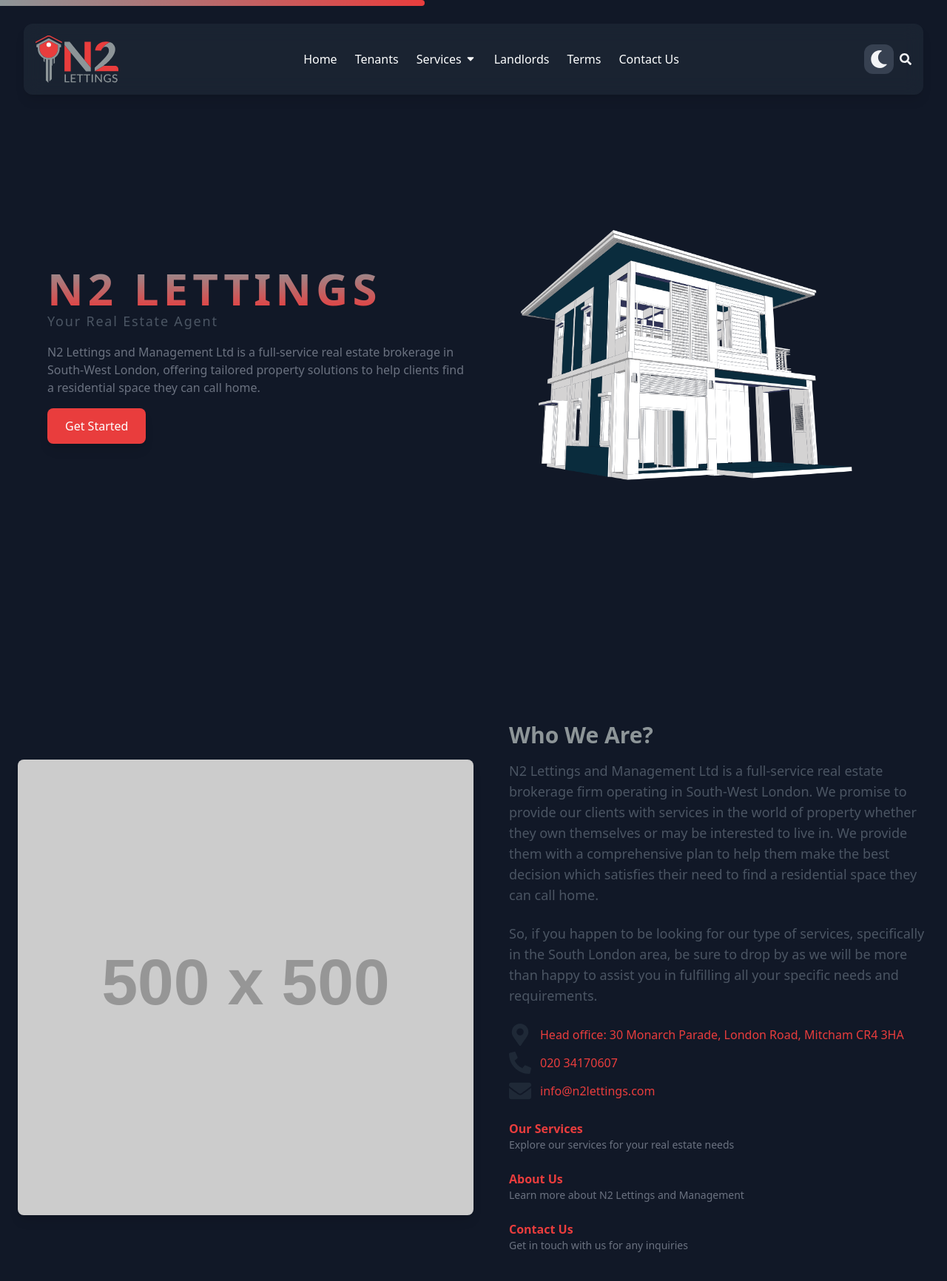
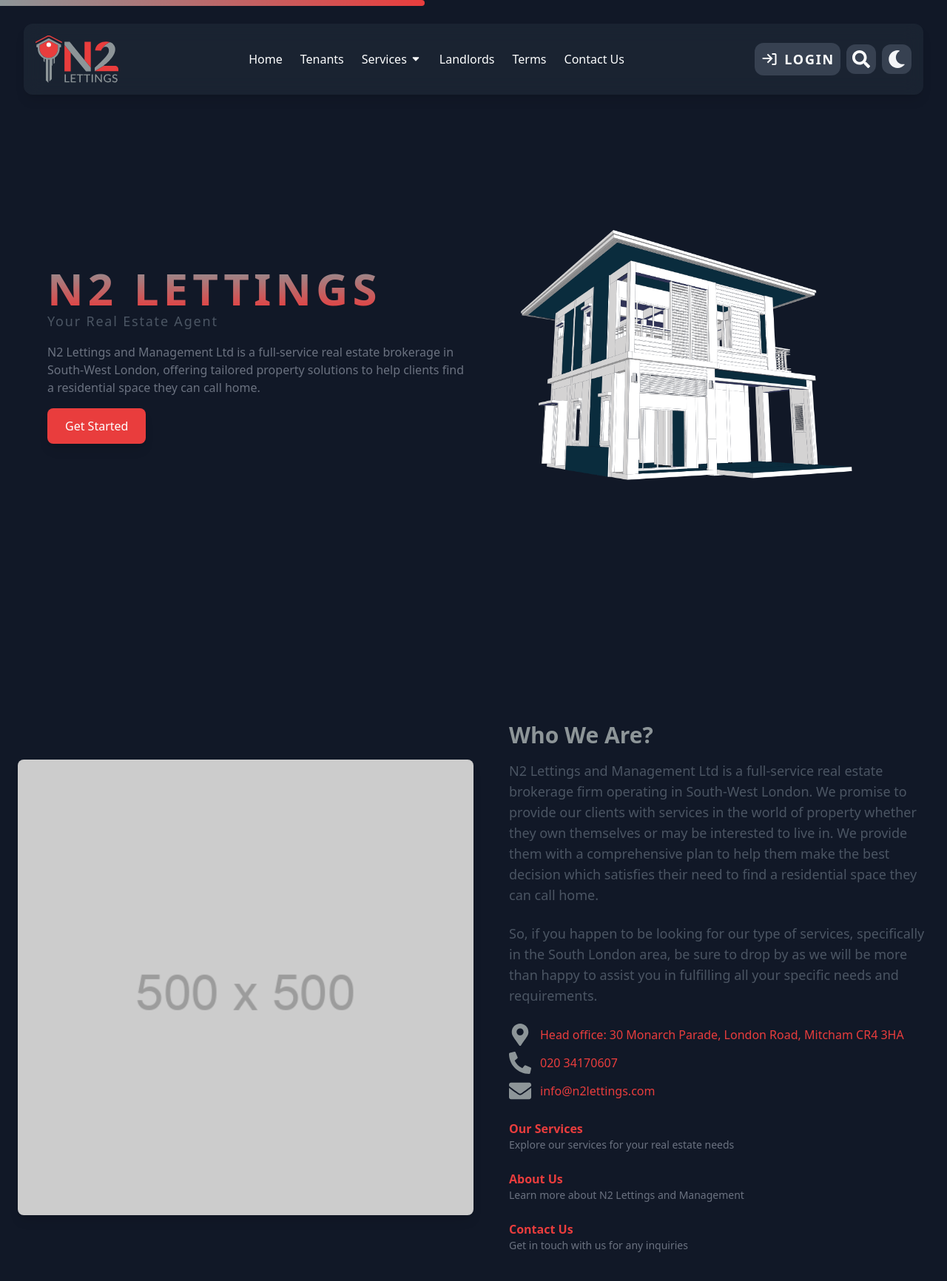
Before and after one commit to wahabsharif/n2-lettings, a Next.js app: page / in a window 1280 px wide. Shown: the top 1732 px of the page at 74% size. Built offline with nearby package versions, Linux system fonts and the light colour scheme.

Commit message:
Basic updates

```diff
--- a/src/components/common/MobileNavBar.tsx
+++ b/src/components/common/MobileNavBar.tsx
@@ -10,6 +10,7 @@ import { ImCross } from "react-icons/im";
 import { TiArrowSortedUp } from "react-icons/ti";
 import { motion, AnimatePresence } from "framer-motion";
 import Logo from "@/assets/images/logo/n2-logo.svg";
+import { CgLogIn } from "react-icons/cg";
 
 const MobileNavBar: React.FC = () => {
   const [isMenuOpen, setIsMenuOpen] = useState(false);
@@ -62,9 +63,17 @@ const MobileNavBar: React.FC = () => {
         </Link>
 
         <div className="flex">
+          <motion.div
+            whileHover={{ scale: 1.1 }}
+            transition={{ type: "spring", stiffness: 200 }}
+          >
+            <button className="p-2 mr-2 flex justify-center items-center uppercase text-lg font-semibold tracking-widest rounded-xl focus:outline-none bg-gray-700 text-white">
+              <CgLogIn size={24} />
+            </button>
+          </motion.div>
           <ThemeToggle />
           <button
-            className="ml-4 px-3 py-2 bg-gray-700 rounded-xl text-gray-100"
+            className="ml-2 px-3 py-2 bg-gray-700 rounded-xl text-gray-100"
             onClick={toggleMenu}
           >
             <motion.div
--- a/src/components/common/NavBar.tsx
+++ b/src/components/common/NavBar.tsx
@@ -9,6 +9,7 @@ import { TiArrowSortedDown } from "react-icons/ti";
 import ThemeToggle from "./ThemeToggle";
 import { FaSearch } from "react-icons/fa";
 import Logo from "@/assets/images/logo/n2-logo.svg";
+import { CgLogIn } from "react-icons/cg";
 
 const NavBar: React.FC = () => {
   const [submenuOpenIndex, setSubmenuOpenIndex] = useState<number | null>(null);
@@ -109,13 +110,24 @@ const NavBar: React.FC = () => {
             whileHover={{ scale: 1.1 }}
             transition={{ type: "spring", stiffness: 200 }}
           >
-            <ThemeToggle />
+            <button className="p-2 flex justify-center items-center uppercase text-lg font-semibold tracking-widest rounded-xl focus:outline-none bg-gray-700 text-white">
+              <CgLogIn className="mr-2" size={24} />
+              Login
+            </button>
           </motion.div>
           <motion.div
             whileHover={{ scale: 1.1 }}
             transition={{ type: "spring", stiffness: 200 }}
           >
-            <FaSearch />
+            <button className="p-2 rounded-xl focus:outline-none bg-gray-700 text-white">
+              <FaSearch size={24} />
+            </button>
+          </motion.div>
+          <motion.div
+            whileHover={{ scale: 1.1 }}
+            transition={{ type: "spring", stiffness: 200 }}
+          >
+            <ThemeToggle />
           </motion.div>
         </div>
       </div>
--- a/src/components/home/WhoWeAre.tsx
+++ b/src/components/home/WhoWeAre.tsx
@@ -1,6 +1,8 @@
 // import Image from "next/image";
+import Image from "next/image";
 import Link from "next/link";
 import React from "react";
+import placceHolder from "@/assets/images/placeholder-500x500.png";
 import { FaPhoneAlt, FaEnvelope, FaMapMarkerAlt } from "react-icons/fa";
 
 const WhoWeAre: React.FC = () => {
@@ -8,10 +10,12 @@ const WhoWeAre: React.FC = () => {
     <section className="flex flex-col md:flex-row items-center py-16 px-6">
       {/* Left side: Image */}
       <div className="w-full md:w-1/2 mb-8 md:mb-0">
-        <img
-          src="https://via.placeholder.com/500" // Replace with your image
+        <Image
+          src={placceHolder}
           alt="N2 Lettings"
           className="w-full h-auto object-cover rounded-lg shadow-lg"
+          width={1000}
+          height={1000}
         />
       </div>
 
@@ -38,7 +42,7 @@ const WhoWeAre: React.FC = () => {
         <div className="space-y-4">
           <ul className="space-y-2 text-gray-600">
             <li className="flex items-center">
-              <FaMapMarkerAlt className="text-3xl text-gray-800 mr-3" />
+              <FaMapMarkerAlt className="text-3xl text-gray-800 dark:text-thGray mr-3" />
               <Link
                 href="https://www.google.com/maps?q=30+Monarch+Parade,+London+Road,+Mitcham+CR4+3HA"
                 target="_blank"
@@ -48,7 +52,7 @@ const WhoWeAre: React.FC = () => {
               </Link>
             </li>
             <li className="flex items-center">
-              <FaPhoneAlt className="text-3xl text-gray-800 mr-3" />
+              <FaPhoneAlt className="text-3xl text-gray-800 dark:text-thGray mr-3" />
               <Link
                 href="tel:02034170607"
                 className="text-thRed hover:text-thGray"
@@ -57,7 +61,7 @@ const WhoWeAre: React.FC = () => {
               </Link>
             </li>
             <li className="flex items-center">
-              <FaEnvelope className="text-3xl text-gray-800 mr-3" />
+              <FaEnvelope className="text-3xl text-gray-800 dark:text-thGray mr-3" />
               <Link
                 href="mailto:info@n2lettings.com"
                 className="text-thRed hover:text-thGray"
```
Also changed, not shown: src/assets/images/placeholder-500x500.png (added).
